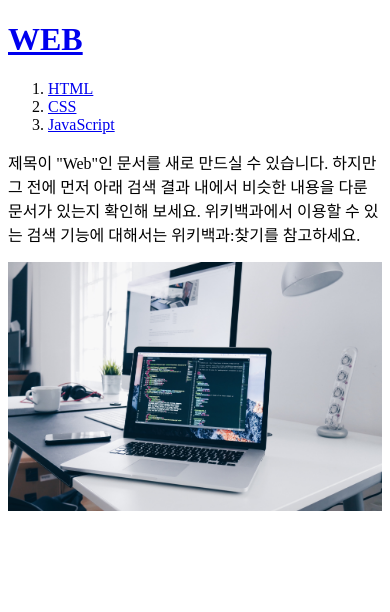
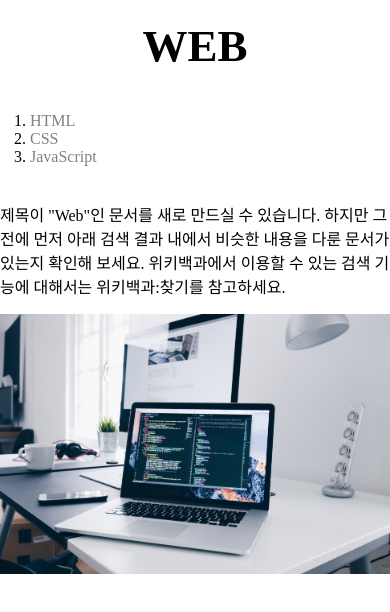
Before and after one commit to mhee1128/web, a plain HTML site: page index.html in a window 390 px wide. Drawn offline with Linux system fonts and the light colour scheme; a script that the page names is missing.

Commit message:
ver.3
css추가

```diff
--- a/index.html
+++ b/index.html
@@ -3,7 +3,7 @@
 <html>
 
     <head>
-        <title>WEB1- web</title>
+        <title>WEB1- CSS</title>
         <meta charset="utf-8">
         <!-- Global site tag (gtag.js) - Google Analytics -->
         <script async src="https://www.googletagmanager.com/gtag/js?id=G-ZTC4PKFQGB"></script>
@@ -11,24 +11,29 @@
         window.dataLayer = window.dataLayer || [];
         function gtag(){dataLayer.push(arguments);}
         gtag('js', new Date());
-
         gtag('config', 'G-ZTC4PKFQGB');
         </script>
+        <link rel="stylesheet" href="style.css">
     </head>
 
     <body>
         <h1><a href="index.html">WEB</a></h1>
+        <div id="grid">
             <ol>
-            <li><a href="1.html">HTML</a></li>
-            <li><a href="2.html">CSS</a></li>
-            <li><a href="3.html">JavaScript</a></li>
+                <li><a href="1.html" class="saw">HTML</a></li>
+                <li><a href="2.html" class="saw">CSS</a></li>
+                <li><a href="3.html" class="saw">JavaScript</a></li>
             </ol>
+            <div>
                 <p>
                     제목이 "Web"인 문서를 새로 만드실 수 있습니다.
                     하지만 그 전에 먼저 아래 검색 결과 내에서 비슷한 내용을 다룬
                     문서가 있는지 확인해 보세요. 위키백과에서 이용할 수 있는 검색
                     기능에 대해서는 위키백과:찾기를 참고하세요.</p>
-        <img src="coding.jpg" width="100%">
+                <p><img src="coding.jpg" width="100%"></p>
+            </div>
+
+
         <p><div id="disqus_thread"></div>
             <script>
                 /**
--- /dev/null
+++ b/style.css
@@ -0,0 +1,43 @@
+body {
+    margin: 0;
+}
+a {
+    color:black;
+    text-decoration: none;
+}
+#active {
+    color:red;
+}
+.saw {
+    color: gray;
+}
+h1 {
+    font-size: 45px;
+    text-align: center;
+    border-bottom: 1px solid gray;
+    margin: 0;
+    padding: 20px;
+}
+ol {
+    border-right: 1px gray solid;
+    width: 100px;
+    margin: 0;
+    padding: 20px;
+    margin-left: 10px;
+}
+#grid {
+    display: grid;
+    grid-template-columns: 180px 1fr;
+}
+@media(max-width: 800px) {
+    #grid {
+    display: block;
+    }
+    ol {
+        border-right: none;
+    }
+    h1 {
+        border-bottom: none;
+    }
+
+}
```
Also changed, not shown: 1.html (+9 -14 lines), 2.html (+10 -13 lines), 3.html (+9 -5 lines), box.html (added, +21 -0 lines), grid.html (added, +27 -0 lines), mediaquery.html (added, +27 -0 lines). Lines whose indentation alone changed are shown as unchanged.
